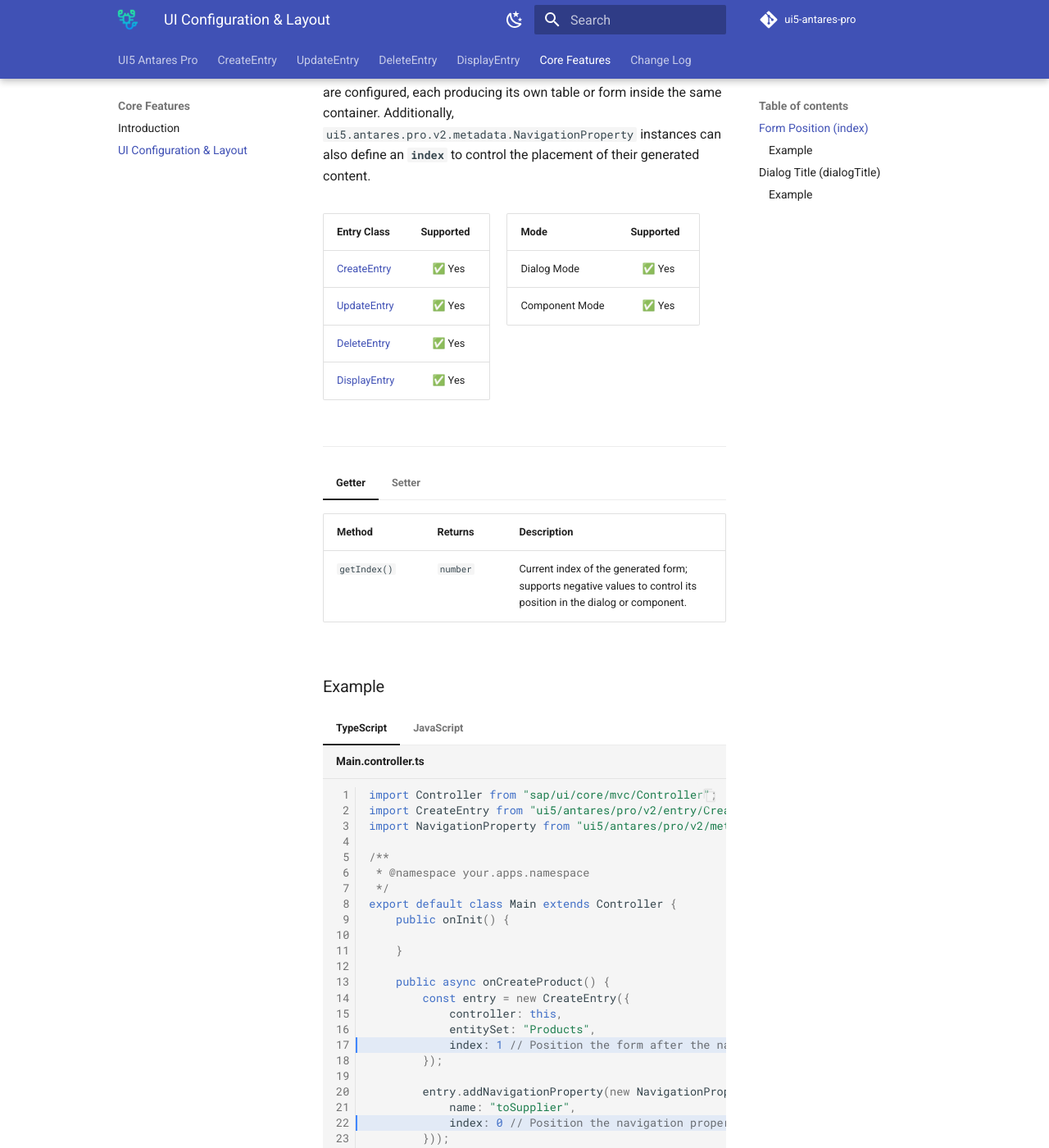
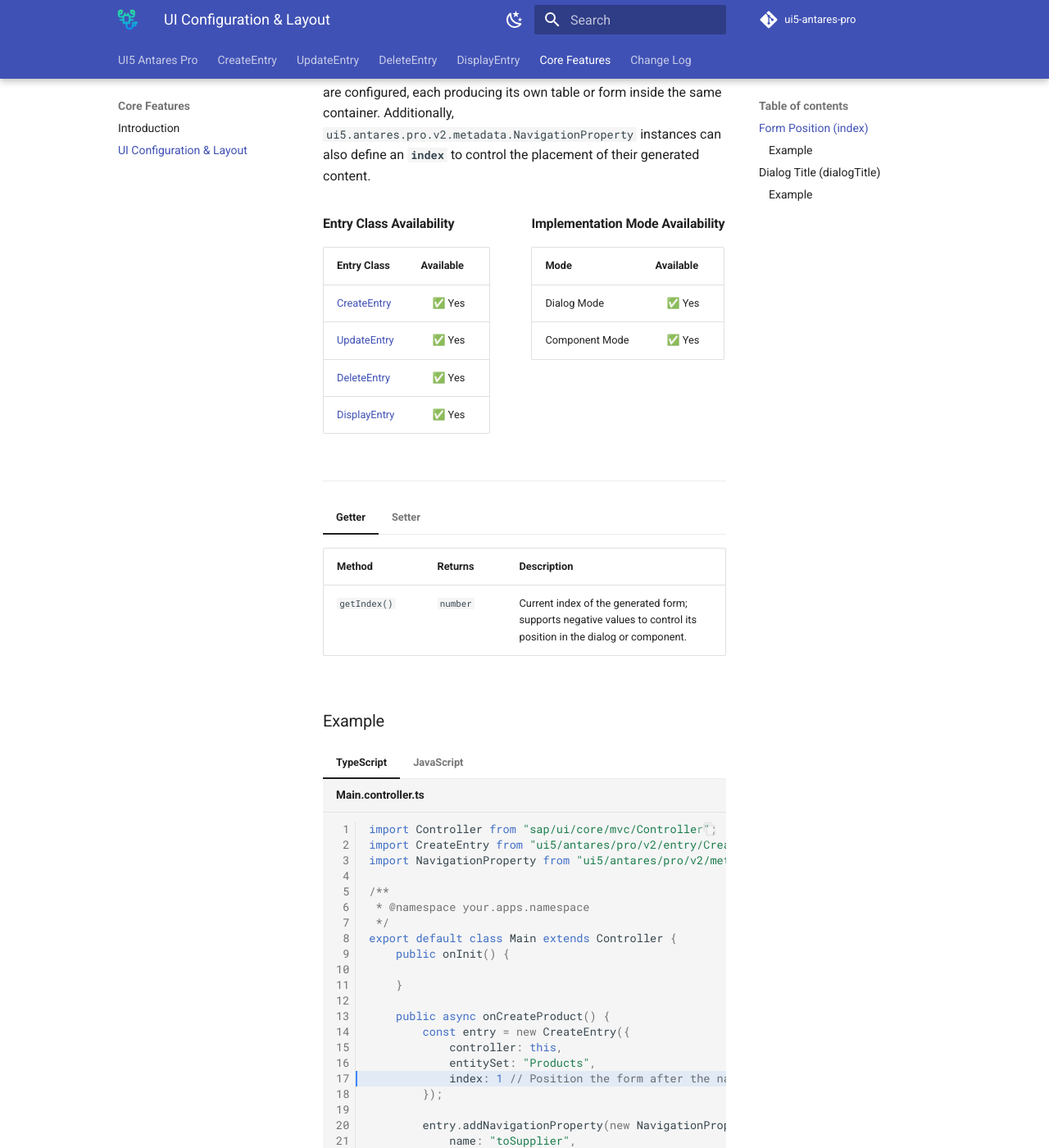
Before and after one commit to ui5-antares-pro/ui5-antares-pro.github.io, an MkDocs documentation site: the page built from docs/core_features/ui_configuration_and_layout.md, in a window 1280 px wide and 1400 px high, scrolled down 956 px. Shown: the whole window at 82% size. Built offline with MkDocs 1.6.1 and Material for MkDocs 9.7.7, drawn with Linux system fonts in a browser that asks for light colours; comment, search, counter and statistics services are not loaded; some of the changed text lies outside the part shown.

Commit message:
Documentation part 19

```diff
--- a/docs/core_features/ui_configuration_and_layout.md
+++ b/docs/core_features/ui_configuration_and_layout.md
@@ -21,53 +21,69 @@
 
 This feature is especially useful when multiple navigation properties are configured, each producing its own table or form inside the same container. Additionally, `ui5.antares.pro.v2.metadata.NavigationProperty` instances can also define an **`index`** to control the placement of their generated content.
 
-<div style="display: flex; gap: 20px; align-items: flex-start;">
+<style>
+  /* On small screens, stack the divs vertically */
+  @media (max-width: 600px) {
+    .responsive-flex {
+      flex-direction: column !important;
+      gap: 0px !important; /* smaller gap for stacked layout */
+    }
+  }
+</style>
 
-  <table>
-    <thead>
-      <tr>
-        <th>Entry Class</th>
-        <th>Supported</th>
-      </tr>
-    </thead>
-    <tbody>
-      <tr>
-        <td><a href="../../create_entry">CreateEntry</a></td>
-        <td style="text-align:center;">✅ Yes</td>
-      </tr>
-      <tr>
-        <td><a href="../../update_entry">UpdateEntry</a></td>
-        <td style="text-align:center;">✅ Yes</td>
-      </tr>
-      <tr>
-        <td><a href="../../delete_entry">DeleteEntry</a></td>
-        <td style="text-align:center;">✅ Yes</td>
-      </tr>
-      <tr>
-        <td><a href="../../display_entry">DisplayEntry</a></td>
-        <td style="text-align:center;">✅ Yes</td>
-      </tr>
-    </tbody>
-  </table>
+<div class="responsive-flex" style="display: flex; gap: 50px; align-items: flex-start;">
 
-  <table>
-    <thead>
-      <tr>
-        <th>Mode</th>
-        <th>Supported</th>
-      </tr>
-    </thead>
-    <tbody>
-      <tr>
-        <td>Dialog Mode</td>
-        <td style="text-align:center;">✅ Yes</td>
-      </tr>
-      <tr>
-        <td>Component Mode</td>
-        <td style="text-align:center;">✅ Yes</td>
-      </tr>
-    </tbody>
-  </table>
+  <div>
+    <h4>Entry Class Availability</h4>
+    <table>
+      <thead>
+        <tr>
+          <th>Entry Class</th>
+          <th>Available</th>
+        </tr>
+      </thead>
+      <tbody>
+        <tr>
+          <td><a href="../../create_entry">CreateEntry</a></td>
+          <td style="text-align:center;">✅ Yes</td>
+        </tr>
+        <tr>
+          <td><a href="../../update_entry">UpdateEntry</a></td>
+          <td style="text-align:center;">✅ Yes</td>
+        </tr>
+        <tr>
+          <td><a href="../../delete_entry">DeleteEntry</a></td>
+          <td style="text-align:center;">✅ Yes</td>
+        </tr>
+        <tr>
+          <td><a href="../../display_entry">DisplayEntry</a></td>
+          <td style="text-align:center;">✅ Yes</td>
+        </tr>
+      </tbody>
+    </table>
+  </div>
+
+  <div>
+    <h4>Implementation Mode Availability</h4>
+    <table>
+      <thead>
+        <tr>
+          <th>Mode</th>
+          <th>Available</th>
+        </tr>
+      </thead>
+      <tbody>
+        <tr>
+          <td>Dialog Mode</td>
+          <td style="text-align:center;">✅ Yes</td>
+        </tr>
+        <tr>
+          <td>Component Mode</td>
+          <td style="text-align:center;">✅ Yes</td>
+        </tr>
+      </tbody>
+    </table>
+  </div>
 
 </div>
 
@@ -188,53 +204,59 @@
 
 This feature is especially useful when the default title is too generic or when you want to provide a more descriptive, user-friendly title in the dialog header.
 
-<div style="display: flex; gap: 20px; align-items: flex-start;">
+<div class="responsive-flex" style="display: flex; gap: 50px; align-items: flex-start;">
 
-  <table>
-     <thead>
+  <div>
+    <h4>Entry Class Availability</h4>
+    <table>
+       <thead>
+          <tr>
+             <th>Entry Class</th>
+             <th>Available</th>
+          </tr>
+       </thead>
+       <tbody>
+          <tr>
+             <td><a href="../../create_entry">CreateEntry</a></td>
+             <td style="text-align:center;">✅ Yes</td>
+          </tr>
+          <tr>
+             <td><a href="../../update_entry">UpdateEntry</a></td>
+             <td style="text-align:center;">✅ Yes</td>
+          </tr>
+          <tr>
+             <td><a href="../../delete_entry">DeleteEntry</a></td>
+             <td style="text-align:center;">✅ Yes</td>
+          </tr>
+          <tr>
+             <td><a href="../../display_entry">DisplayEntry</a></td>
+             <td style="text-align:center;">✅ Yes</td>
+          </tr>
+       </tbody>
+    </table>
+  </div>
+
+  <div>
+    <h4>Implementation Mode Availability</h4>
+    <table>
+      <thead>
         <tr>
-           <th>Entry Class</th>
-           <th>Supported</th>
+          <th>Mode</th>
+          <th>Available</th>
         </tr>
-     </thead>
-     <tbody>
+      </thead>
+      <tbody>
         <tr>
-           <td><a href="../../create_entry">CreateEntry</a></td>
-           <td style="text-align:center;">✅ Yes</td>
+          <td>Dialog Mode</td>
+          <td style="text-align:center;">✅ Yes</td>
         </tr>
         <tr>
-           <td><a href="../../update_entry">UpdateEntry</a></td>
-           <td style="text-align:center;">✅ Yes</td>
+          <td>Component Mode</td>
+          <td style="text-align:center;">❌ No</td>
         </tr>
-        <tr>
-           <td><a href="../../delete_entry">DeleteEntry</a></td>
-           <td style="text-align:center;">✅ Yes</td>
-        </tr>
-        <tr>
-           <td><a href="../../display_entry">DisplayEntry</a></td>
-           <td style="text-align:center;">✅ Yes</td>
-        </tr>
-     </tbody>
-  </table>
-
-  <table>
-    <thead>
-      <tr>
-        <th>Mode</th>
-        <th>Supported</th>
-      </tr>
-    </thead>
-    <tbody>
-      <tr>
-        <td>Dialog Mode</td>
-        <td style="text-align:center;">✅ Yes</td>
-      </tr>
-      <tr>
-        <td>Component Mode</td>
-        <td style="text-align:center;">❌ No</td>
-      </tr>
-    </tbody>
-  </table>
+      </tbody>
+    </table>
+  </div>
 
 </div>
 
```
